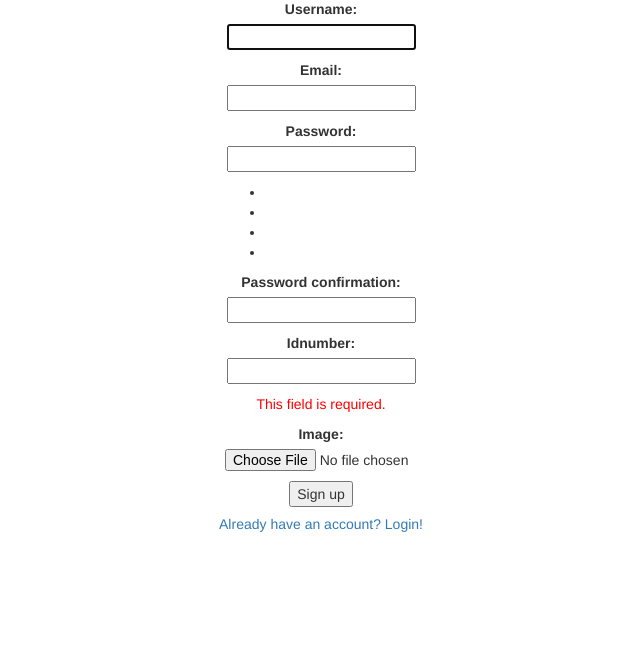
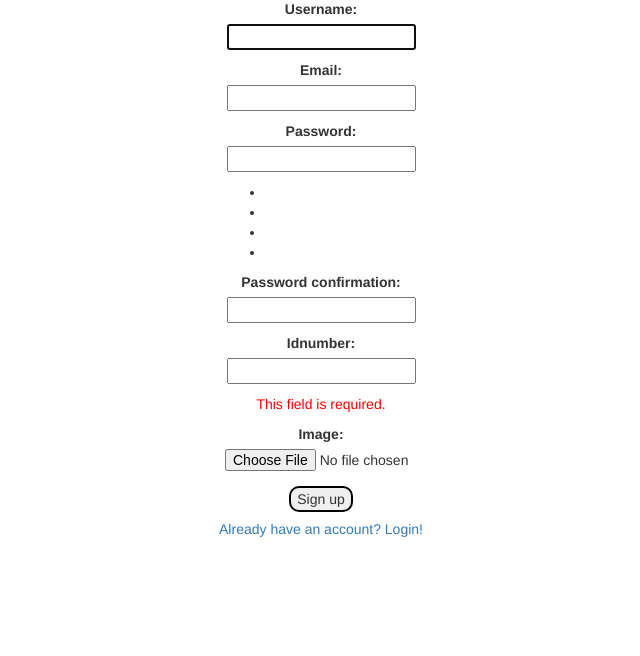
Before and after one commit to T-Boya/CartierYeux, a Django app: page /signup/ in a window 1280 px wide. Shown: the part 121-777 px from the top of the page, without its empty margins (319-959 px from the left). Run offline with Django 3.2, Linux system fonts and the light colour scheme; some libraries are stand-ins or nearby versions.

Commit message:
fixed developmental styling on login and sign up pages

```diff
--- a/templates/login.html
+++ b/templates/login.html
@@ -8,6 +8,7 @@
                 <p>Username:</p>
                 <input type="text" name="username" value="" size="50" style="padding-left: 20px;"/>
                 <p>Password:</p>
+                <br>
                 <input type="password" name="password" value="" size="50" style="padding-left: 20px;"/>
                 <input type="submit" value="login" style="border: solid 2px black; border-radius: 10px; margin-top: 5px;"/>
                 </form>
--- a/templates/signup.html
+++ b/templates/signup.html
@@ -29,7 +29,7 @@
         {% endfor %}
       </p>
       {% endfor %}
-    <button type="submit">Sign up</button>
+    <button type="submit" style="border: solid 2px black; border-radius: 10px; margin-top: 5px;">Sign up</button>
   </form>
   </div>
   <a href="{% url 'login' %}"><h5 style="text-align: center;">Already have an account? Login!</h5></a>
```
